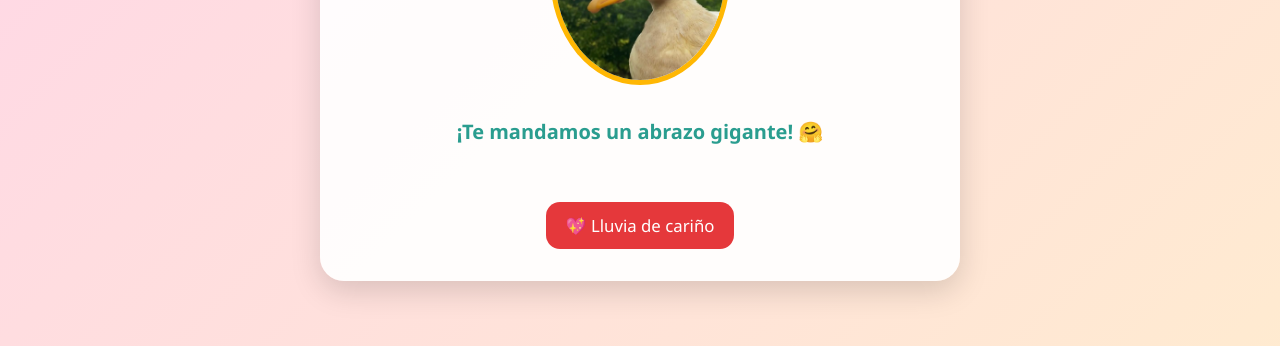
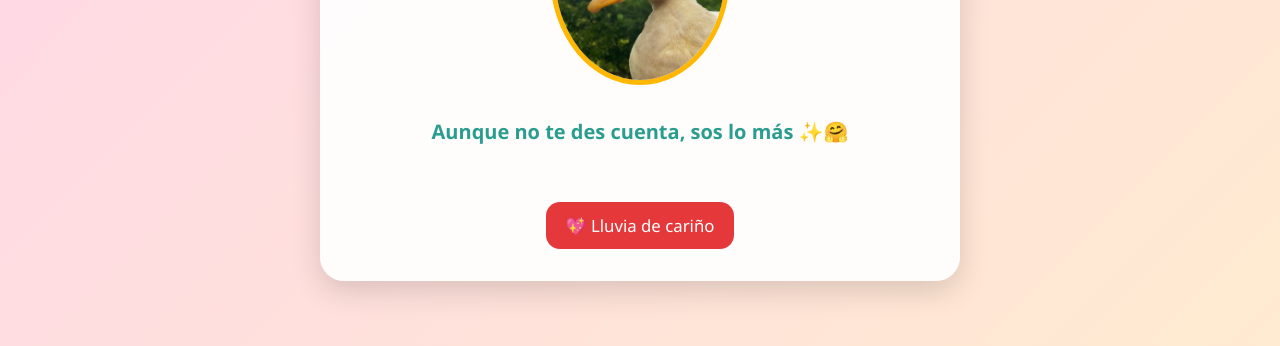
Before and after one commit to FedericoSu/for-ducky-sv, a plain HTML site: page index.html in a window 1280 px wide. Both pictures are taken after a click on the button "💖 Lluvia de cariño". Shown: the part 454-800 px from the top of the page. Drawn offline with Linux system fonts and the light colour scheme.

Commit message:
sound + fix

```diff
--- a/index.html
+++ b/index.html
@@ -258,9 +258,53 @@
       }
     }
 
+    // Sonidos sintetizados con Web Audio (sin archivos)
+    let audio;
+
+    // Una nota que va pasando por las frecuencias indicadas
+    function tone({ freqs, dur, type = "sine", filter, vol = 0.3, delay = 0 }) {
+      audio = audio || new (window.AudioContext || window.webkitAudioContext)();
+      if (audio.state === "suspended") audio.resume();
+
+      const t = audio.currentTime + delay;
+      const osc = audio.createOscillator();
+      const gain = audio.createGain();
+      osc.type = type;
+      osc.frequency.setValueAtTime(freqs[0], t);
+      freqs.slice(1).forEach((f, i) =>
+        osc.frequency.linearRampToValueAtTime(f, t + dur * (i + 1) / (freqs.length - 1))
+      );
+      gain.gain.setValueAtTime(0.001, t);
+      gain.gain.exponentialRampToValueAtTime(vol, t + 0.03);
+      gain.gain.exponentialRampToValueAtTime(0.001, t + dur);
+
+      let node = osc;
+      if (filter) {
+        const f = audio.createBiquadFilter();
+        f.type = "bandpass";
+        f.frequency.value = filter;
+        f.Q.value = 2;
+        node = osc.connect(f);
+      }
+      node.connect(gain).connect(audio.destination);
+      osc.start(t);
+      osc.stop(t + dur);
+    }
+
+    const play = {
+      "🐱": () => tone({ freqs: [500, 900, 600], dur: 0.6, type: "sawtooth", filter: 1200, vol: 0.5 }),
+      "🐶": () => [0, 0.22].forEach(delay =>
+        tone({ freqs: [420, 160], dur: 0.15, type: "square", filter: 600, vol: 0.5, delay })),
+      "🦆": () => [0, 0.25].forEach(delay =>
+        tone({ freqs: [330, 250], dur: 0.18, type: "sawtooth", filter: 1000, vol: 0.6, delay })),
+      hug: () => [523, 659, 784, 1047].forEach((f, i) =>
+        tone({ freqs: [f, f], dur: 0.5, vol: 0.2, delay: i * 0.12 }))
+    };
+
     document.getElementById("hugBtn").addEventListener("click", () => {
+      play.hug();
       floatUp(["💖", "💗", "💕", "🌸", "✨", "🤗", "💞"]);
-      say("¡Te mandamos un abrazo gigante! 🤗");
+      say("Aunque no te des cuenta, sos lo más ✨🤗");
     });
 
     // Tocar los animalitos que saltan los hace cantar
@@ -268,6 +312,7 @@
       j.addEventListener("click", () => {
         const e = j.textContent;
         say(e === "🐱" ? sounds.cat : e === "🐶" ? sounds.dog : sounds.duck);
+        play[e]();
         floatUp([e], 5);
       })
     );
```
